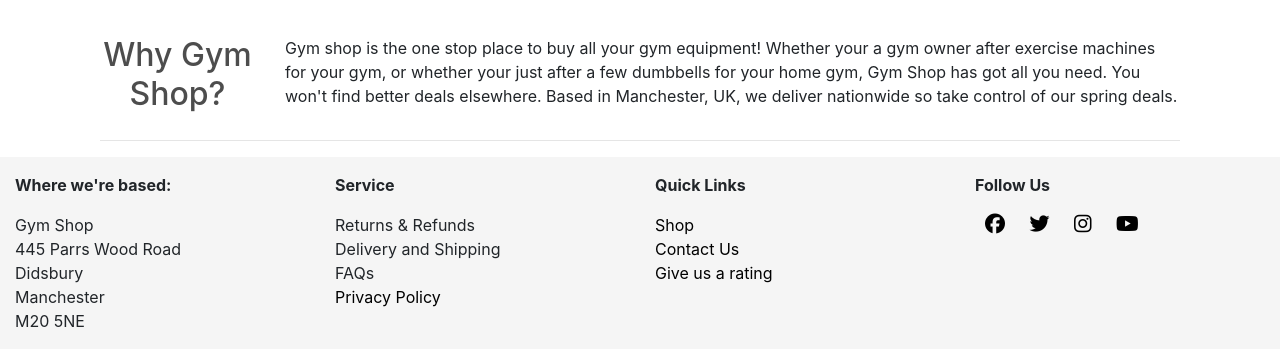
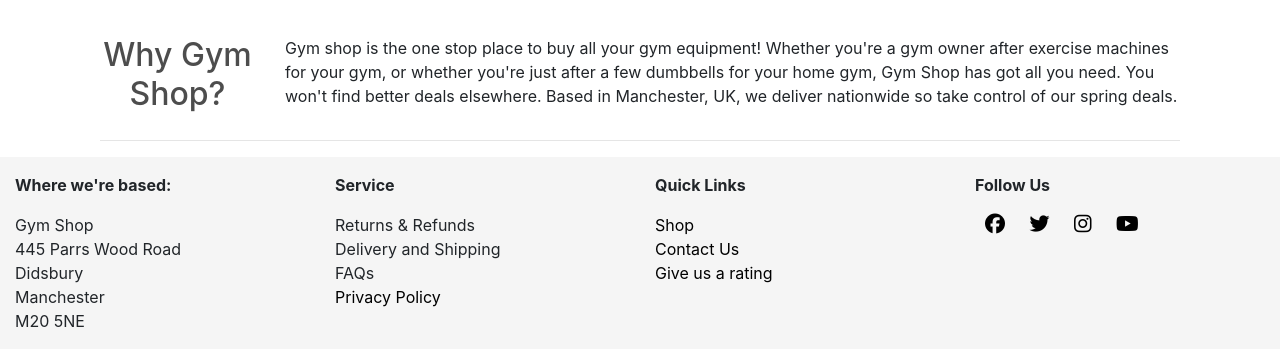
Before and after one commit to henrysevern/gym_shop, a Django app: page / in a window 1280 px wide. Shown: the part 571-920 px from the top of the page. Run offline with Django 3.2, Linux system fonts and the light colour scheme; some libraries are stand-ins or nearby versions.

Commit message:
Fix typo's on home page and delete commented out code

```diff
--- a/home/templates/home/index.html
+++ b/home/templates/home/index.html
@@ -32,27 +32,10 @@
   <hr>
   <div class="row">
     <h2 class="col-12 col-md-2 text-center mt-4">Why Gym Shop?</h2>
-    <p class="col-12 col-md-10 pt-4">Gym shop is the one stop place to buy all your gym equipment! Whether your a gym
-      owner after exercise machines for your gym, or whether your just after a few dumbbells for your home gym, Gym Shop
+    <p class="col-12 col-md-10 pt-4">Gym shop is the one stop place to buy all your gym equipment! Whether you're a gym
+      owner after exercise machines for your gym, or whether you're just after a few dumbbells for your home gym, Gym Shop
       has got all you need. You won't find better deals elsewhere. Based in Manchester, UK, we deliver nationwide so take control of our spring deals. </p>
   </div>
   <hr>
 </div>
-<!-- <script>
-    $(document).ready(function () {  -->
-<!-- // Info card fade and text reveal
-        $(".info-card-text").hide();
-        $(".info-card").on("mouseover", function () {
-            $(this).children(".info-card-header").fadeToggle().finish();
-            $(this).children(".info-card-text").fadeToggle().finish();
-            $(this).children(".info-card-img").addClass("info-card-fade");
-        });
-
-        $(".info-card").on("mouseout", function () {
-            $(this).children(".info-card-header").fadeToggle().finish();
-            $(this).children(".info-card-text").fadeToggle().finish();
-            $(this).children(".info-card-img").removeClass("info-card-fade");
-        });
-    });
-  </script> -->
 {% endblock %}
```
